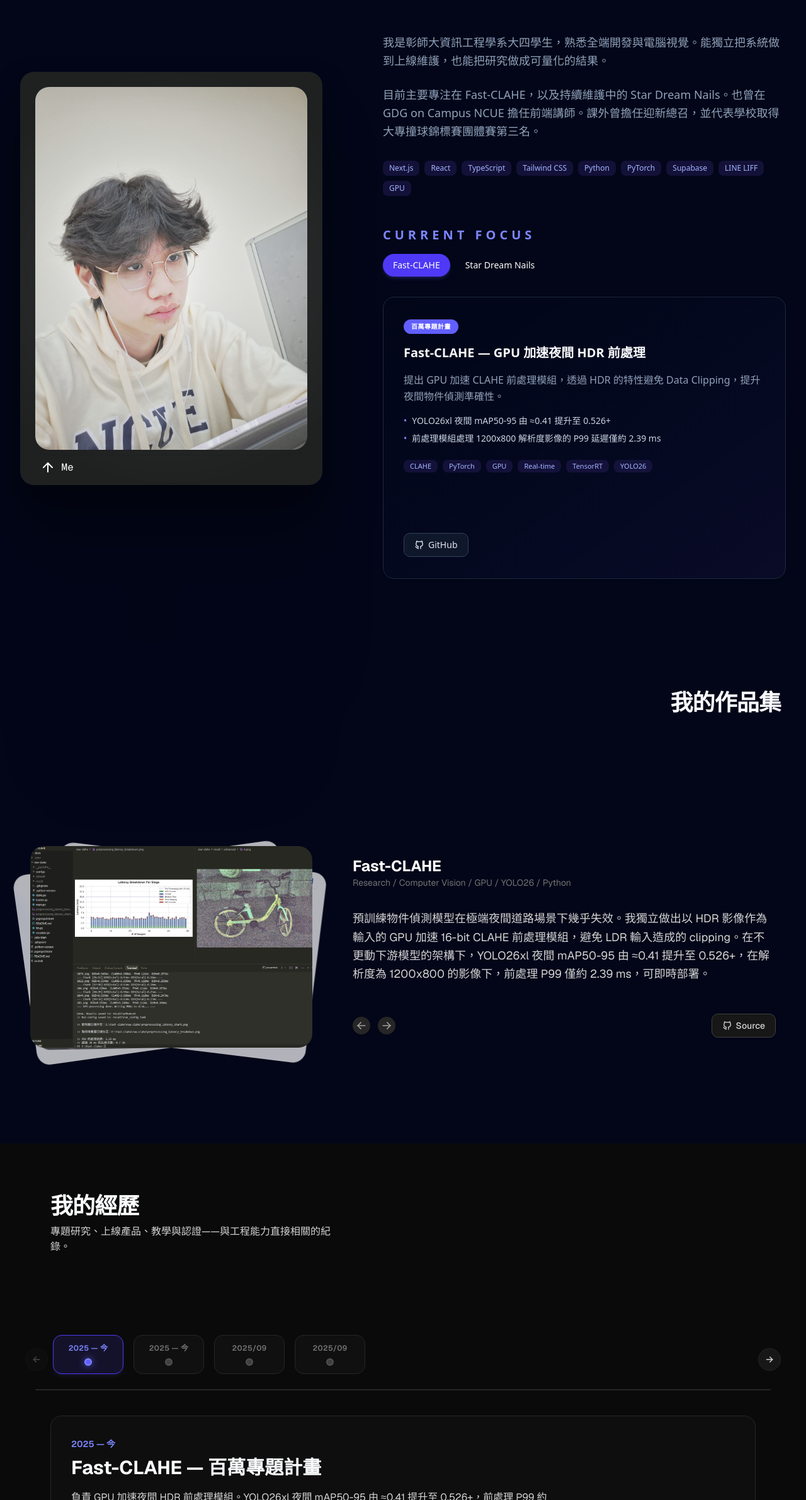
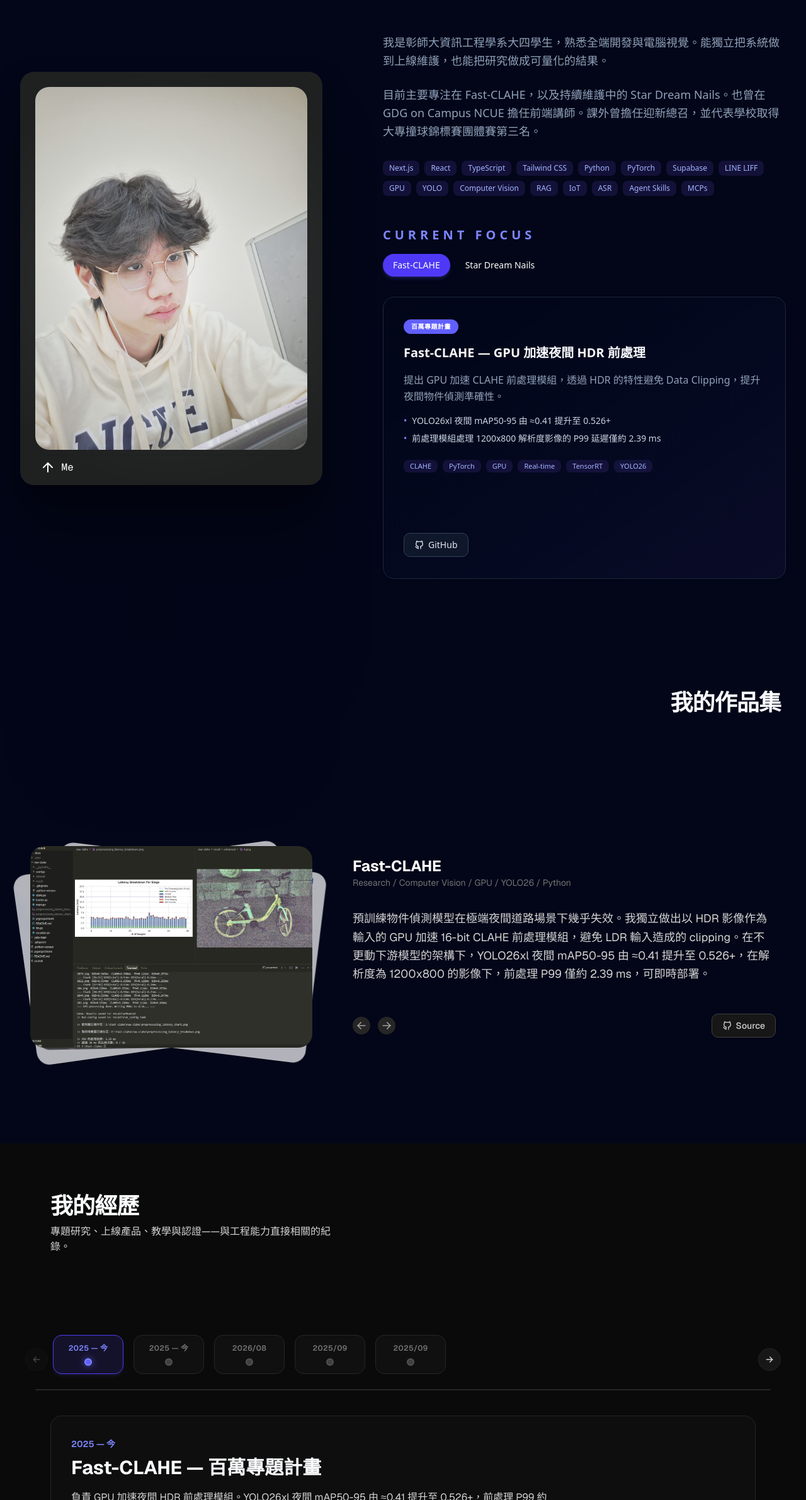
Before and after one commit to Laurence-R/Portfolio, a Next.js app: page / in a window 1280 px wide. Shown: the part 931-3312 px from the top of the page at 63% size. Built offline with nearby package versions, Linux system fonts and the light colour scheme.

Commit message:
feat: Adding IBM course certification to experience section fix: Change 'live demo' to 'try now' on project showcase button fix: Adding more skills into about section

```diff
--- a/src/components/ui/animated-projects.tsx
+++ b/src/components/ui/animated-projects.tsx
@@ -171,9 +171,9 @@ export function AnimatedProjectShowCase({
               </button>
             </div>
             <div className="flex items-center gap-2 sm:gap-3">
-              {projects[active].demoLink !== null && (
+              {projects[active].tryNowUrl !== null && (
                 <Link
-                  href={projects[active].demoLink ?? "#"}
+                  href={projects[active].tryNowUrl ?? "#"}
                   target="_blank"
                   rel="noopener noreferrer"
                   className="group inline-flex flex-1 items-center justify-center gap-1.5 rounded-lg bg-indigo-600 px-3 py-2 text-xs font-medium text-white shadow-sm transition-all duration-200 hover:bg-indigo-700 hover:shadow-md active:scale-95 sm:flex-none sm:px-4 sm:text-sm"
--- a/src/components/ui/focus-tabs.tsx
+++ b/src/components/ui/focus-tabs.tsx
@@ -16,7 +16,7 @@ const CARD_CLASS =
   "flex h-[26rem] flex-col rounded-2xl border border-slate-200 bg-linear-to-br from-slate-50 to-indigo-50/40 p-6 shadow-sm dark:border-slate-800 dark:from-slate-950 dark:to-indigo-950/30 sm:h-[28rem] sm:p-8";
 
 function FocusPanel({ item }: { item: FocusArea }) {
-  const hasLinks = Boolean(item.githubUrl || item.demoUrl);
+  const hasLinks = Boolean(item.githubUrl || item.tryNowUrl);
 
   return (
     <div className="flex h-full flex-col gap-4">
@@ -69,15 +69,15 @@ function FocusPanel({ item }: { item: FocusArea }) {
       <div className="mt-auto min-h-[2.75rem] pt-1">
         {hasLinks ? (
           <div className="flex flex-wrap gap-3">
-            {item.demoUrl && (
+            {item.tryNowUrl && (
               <Link
-                href={item.demoUrl}
+                href={item.tryNowUrl}
                 target="_blank"
                 rel="noopener noreferrer"
                 className="inline-flex items-center gap-1.5 rounded-lg bg-indigo-600 px-4 py-2 text-sm font-medium text-white transition-colors hover:bg-indigo-700"
               >
                 <IconExternalLink size={16} />
-                Live Demo
+                Try Now
               </Link>
             )}
             {item.githubUrl && (
--- a/src/data/about.ts
+++ b/src/data/about.ts
@@ -15,6 +15,13 @@ export const aboutContent: AboutContent = {
     "Supabase",
     "LINE LIFF",
     "GPU",
+    "YOLO",
+    "Computer Vision",
+    "RAG",
+    "IoT",
+    "ASR",
+    "Agent Skills",
+    "MCPs",
   ],
   focusLabel: "Current Focus",
   featuredFocus: {
@@ -41,7 +48,7 @@ export const aboutContent: AboutContent = {
         "店家擁有後台管理服務、顧客管理、預約訂單管理、推播通知預約事件等功能",
       ],
       tags: ["Next.js", "LINE LIFF", "Supabase", "Full-stack"],
-      demoUrl: "https://stardream-nails.vercel.app/",
+      tryNowUrl: "https://stardream-nails.vercel.app/",
       githubUrl: "https://github.com/Laurence-R/stardream-nails",
     },
   ],
--- a/src/data/experience.ts
+++ b/src/data/experience.ts
@@ -14,6 +14,13 @@ export const experienceEntries: ExperienceEntry[] = [
     description:
       "為美甲工作室獨立交付 LINE 預約、後台與推播，系統已上線並持續維護。",
     imageSrcs: ["/projects/stardream-nails.png"],
+  },
+  {
+    date: "2026/08",
+    title: "取得 IBM Computer Vision and Image Processing Essentials 認證",
+    description:
+      "完成 IBM 的 Computer Vision and Image Processing Essentials 課程並取得認證。",
+    imageSrcs: ["/experience/ibm_cert.png"],
   },
   {
     date: "2025/09",
--- a/src/data/projects.ts
+++ b/src/data/projects.ts
@@ -7,7 +7,7 @@ export const projects: Project[] = [
     description:
       "預訓練物件偵測模型在極端夜間道路場景下幾乎失效。我獨立做出以 HDR 影像作為輸入的 GPU 加速 16-bit CLAHE 前處理模組，避免 LDR 輸入造成的 clipping。在不更動下游模型的架構下，YOLO26xl 夜間 mAP50-95 由 ≈0.41 提升至 0.526+，在解析度為 1200x800 的影像下，前處理 P99 僅約 2.39 ms，可即時部署。",
     imgSrc: "/projects/fast-clahe.png",
-    demoLink: null,
+    tryNowUrl: null,
     sourceLink: "https://github.com/Laurence-R/fast-clahe",
   },
   {
@@ -16,7 +16,7 @@ export const projects: Project[] = [
     description:
       "美甲行業的款式、設計、預約流程有許多模糊不清的地方，因此採用傳統的聯絡預約方式將會耗費大量的時間。我向美甲師了解美甲的商業模式之後，將這些流程自動化，獨立開發出這套系統且省下了約 75% 的時間。本系統採用 Next.js 開發，在 LINE 的 LIFF 上實現多步驟預約、動態計價、後台與推播功能，並持續維護。",
     imgSrc: "/projects/stardream-nails.png",
-    demoLink: "https://stardream-nails.vercel.app/",
+    tryNowUrl: "https://stardream-nails.vercel.app/",
     sourceLink: "https://github.com/Laurence-R/stardream-nails",
   },
   {
@@ -25,7 +25,7 @@ export const projects: Project[] = [
     description:
       "需要在瀏覽器內嵌隱形浮水印，且圖檔不上傳伺服器。以 DWT／QIM 在 Web Worker 完成，全程 client-side，零資料外流。",
     imgSrc: "/projects/invisiguard.png",
-    demoLink: "https://invisi-guard.vercel.app/",
+    tryNowUrl: "https://invisi-guard.vercel.app/",
     sourceLink: "https://github.com/Laurence-R/InvisiGuard",
   },
   {
@@ -34,7 +34,7 @@ export const projects: Project[] = [
     description:
       "教授個人網站需從舊版 Big5 編碼遷移到現代網頁，展示研究、著作與課程。以 Next.js 重建，讓真實使用者能在現行瀏覽器閱讀與瀏覽。",
     imgSrc: "/projects/iccweb.png",
-    demoLink: "https://personal-web-icc.vercel.app/",
+    tryNowUrl: "https://personal-web-icc.vercel.app/",
     sourceLink: "https://github.com/Laurence-R/icc_web",
   },
 ];
--- a/src/types/portfolio.ts
+++ b/src/types/portfolio.ts
@@ -14,7 +14,7 @@ export type Project = {
   labels: string[];
   description: string;
   imgSrc: string;
-  demoLink: string | null;
+  tryNowUrl: string | null;
   sourceLink: string | null;
 };
 
@@ -32,7 +32,7 @@ export type FocusArea = {
   badge?: string;
   tags?: string[];
   githubUrl?: string;
-  demoUrl?: string;
+  tryNowUrl?: string;
   highlights?: string[];
 };
 
```
Also changed, not shown: public/experience/ibm_cert.png (added).
